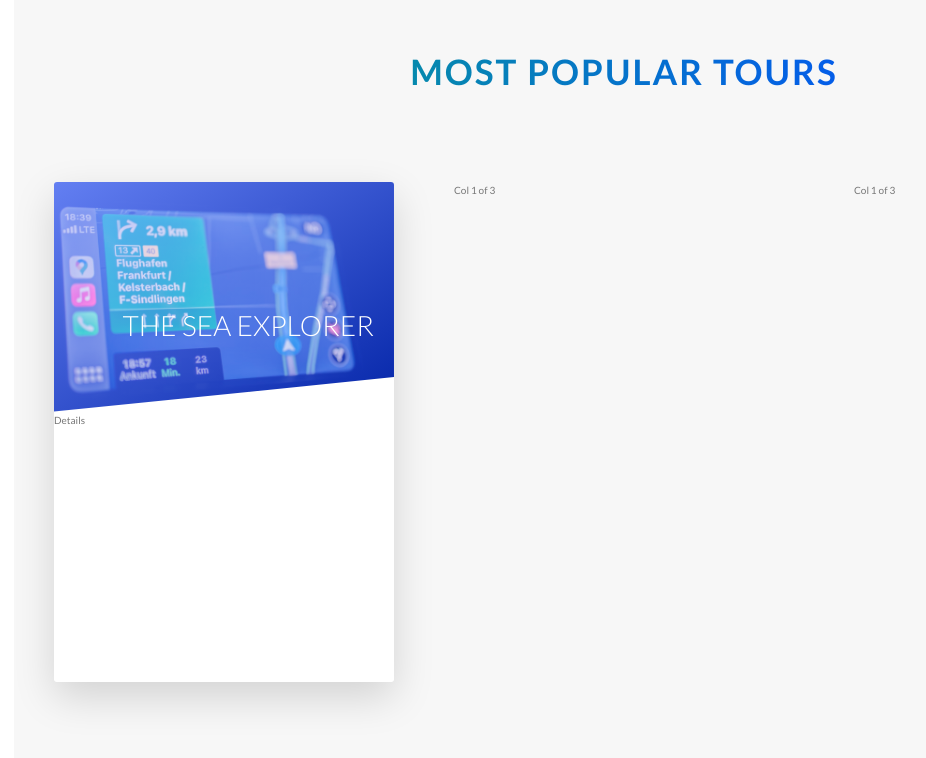
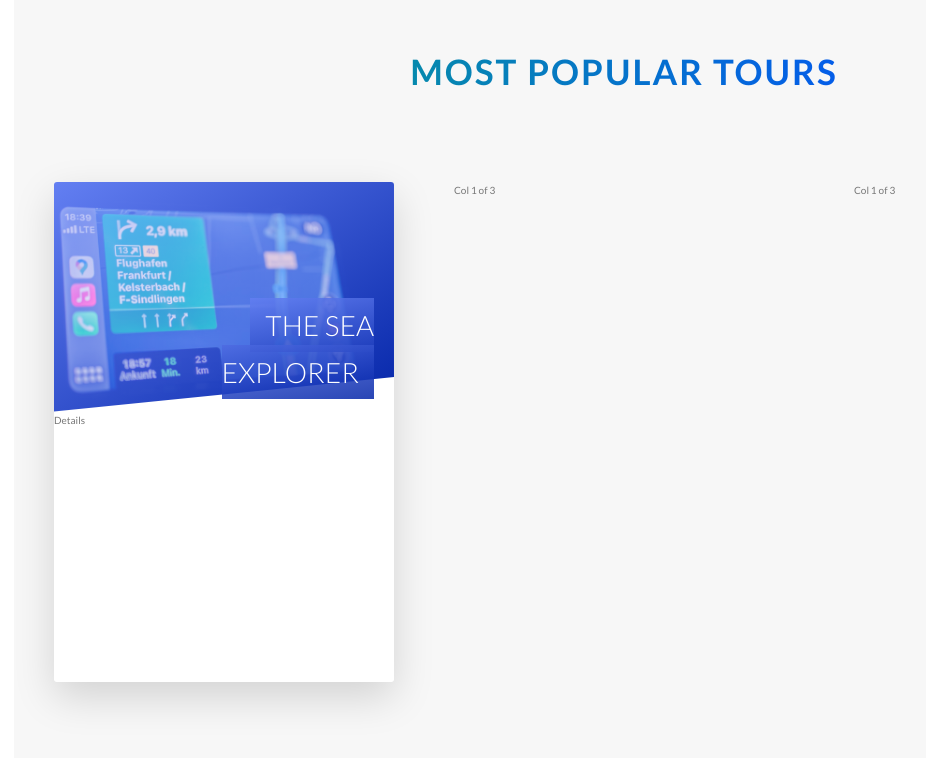
Before and after one commit to qNecro/carplay, a website: page index.html in a window 1280 px wide. Shown: the part 2333-3091 px from the top of the page, without its empty margins (16-942 px from the left). Drawn offline with Linux system fonts and the light colour scheme.

Commit message:
April 7, 2023 7:35 PM

```diff
--- a/sass/components/_card.scss
+++ b/sass/components/_card.scss
@@ -68,11 +68,13 @@
         position: absolute;
         top:12rem;
         right:2rem;
+        width: 75%;
 
     }
     &__heading-span{
+        padding: 1rem 1.5rem;
         &--1{
-
+            background-image: linear-gradient(to right bottom, rgba($color-secondary-light, .85),rgba($color-secondary-dark, .85));
         }
     }
 }
```
Also changed, not shown: css/style.css.
